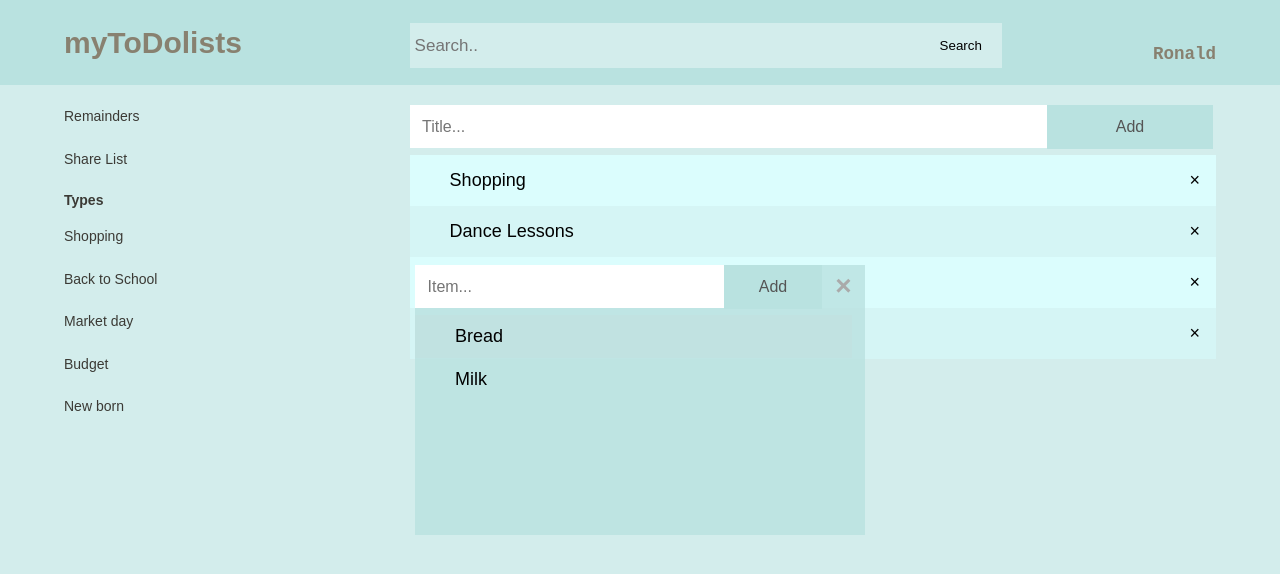
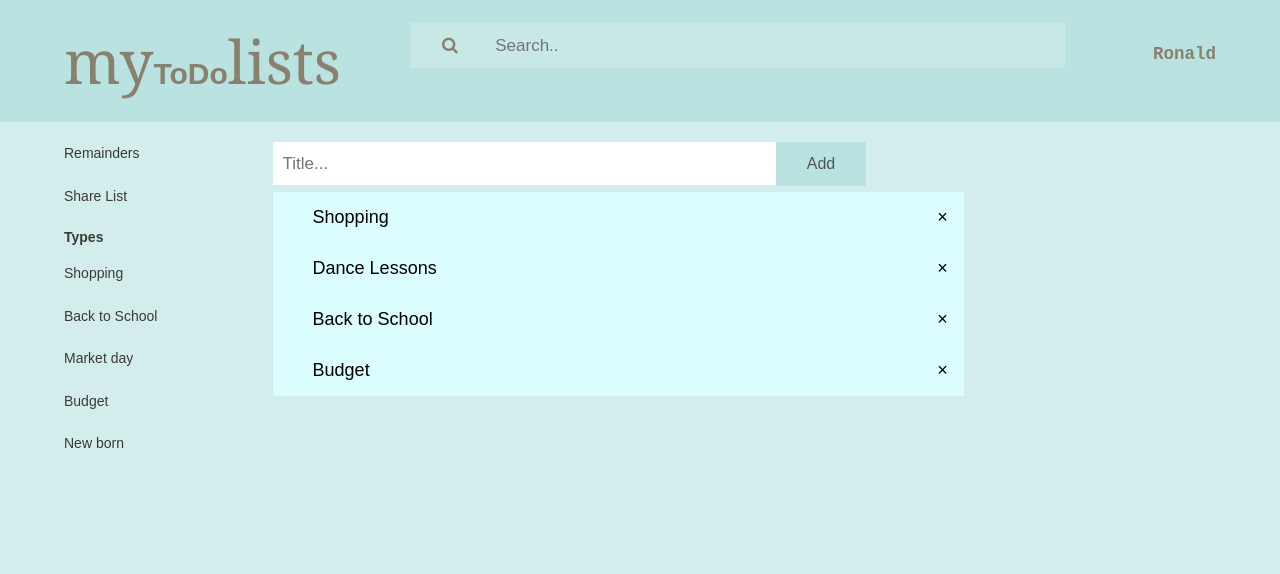
Before and after one commit to codjoero/myToDo, a plain HTML site: page templates/homepage.html in a window 1280 px wide. Drawn offline with nearby package versions, Linux system fonts and the light colour scheme.

Commit message:
fix(addRemoveItems): FIxed list Items display
Fixed items display and rensponsiveness issues

[Deliveries #160537160]

```diff
--- a/static/styleHomepage.css
+++ b/static/styleHomepage.css
@@ -1,4 +1,3 @@
-
 body {
     margin: 0;
     padding: 0;
@@ -13,6 +12,11 @@ body {
     overflow: hidden;
 }
 
+ul {
+    margin: 0;
+    padding: 0;
+}
+
 /*Header*/
 header{
     background: #b9e2e0;
@@ -23,28 +27,44 @@ header h1{
     float: left;
 }
 
+#branding{
+    margin: auto;
+    overflow: visible;
+    font-size: 15px;
+    color: #888170;
+}
+
+header .sexy{
+    font: 60px Angelina, Brush script mt, Georgia, Arial, Helvetica, sans-serif;
+}
+
 header form{
     float: right;
     margin-top: 23px;
     width: 70%;
-
 }
 
 header input{
     padding: 5px;
     height: 35px;
-    width: 500px;
+    width: 70%;
     border: none;
     font-size: 17px;
-    background: #d3edec;
+    background: rgba(211,237,236,0.6);
 }
 
-.search{
+header form button{
     height: 45px;
-    background: #d3edec;
+    background: rgba(211,237,236,0.6);
     border: none;
     padding-left: 20px;
     padding-right: 20px;
+    float: left;
+    width: 10%;
+    padding: 10px;
+    font-size: 17px;
+    cursor: pointer;
+    color: #888170;
 }
 
 .profile{
@@ -82,14 +102,54 @@ header input{
 
 /*lists*/
 #listsBody{
-    float: right;
+    position: relative;
+    left: 10%;
+    float: left;
+    margin: auto;
+    width:60%;
+}
+
+/*lists input*/
+form #listsInput{
+    border: none;
+    border-radius: 0;
+    float: left;
+    height: 23px;
+    padding: 10px;
+    font-size: 17px;
+    color: #555;
     width: 70%;
 }
 
-ul {
-    margin: 0;
-    padding: 0;
+/*addBtn*/
+form .addBtn{
+    background: #b9e2e0;
+    color: #555;
+    float: left;
+    padding: 10px;
+    cursor: pointer;
+    text-align: center;
+    font-size: 16px;
+    border: none;
+    border-radius: 0;
+    transition: 0.3s;
+    width: 10%
 }
+
+.addBtn:hover {
+    background-color: #bbb;
+}
+
+.active, .collapsible:hover {
+    background-color: #555;
+}
+
+.content {
+    padding: 0 18px;
+    display: none;
+    overflow: hidden;
+}
+
 #myLists{
     margin-top: 50px;
 
@@ -124,109 +184,3 @@ ul {
     background-color: #bbb;
     color: white;
 }
-
-/*lists input*/
-input{
-    border: none;
-    border-radius: 0;
-    padding: 12.5px;
-    float: left;
-    font-size: 16px;
-    width: 76%;
-}
-
-/*addBtn*/
-.addBtn{
-    background: #b9e2e0;
-    color: #555;
-    float: left;
-    padding: 10px;
-    cursor: pointer;
-    text-align: center;
-    font-size: 16px;
-    border-radius: 0;
-    transition: 0.3s;
-    width: 18%
-}
-
-.addBtn:hover {
-    background-color: #bbb;
-}
-.popup{
-
-    position:fixed;
-    top: 50%;
-    left: 50%;
-    width:30em;
-    height:18em;
-    margin-top: -9em;
-    margin-left: -15em;
-    z-index: 1;
-    float: right;
-    overflow: auto;
-    background-color: rgb(185,226,224);
-    background-color: rgba(185,226,224,0.8);
-
-}
-
-.popup-content {
-    width: 97%; /* Could be more or less, depending on screen size */
-
-}
-
-#popupInput{
-    margin-top: 0;
-    border: none;
-    border-radius: 0;
-    float: left;
-    font-size: 16px;
-    width: 65%;
-}
-
-.popupaddBtn{
-    background: #b9e2e0;
-    color: #555;
-    float: left;
-    padding: 10px;
-    cursor: pointer;
-    text-align: center;
-    font-size: 16px;
-    border-radius: 0;
-    transition: 0.3s;
-    width: 18%
-}
-
-.popupaddBtn:hover {
-    background-color: #bbb;
-}
-
-#myItems li{
-    cursor: pointer;
-    position: relative;
-    padding: 8px 8px 8px 40px;
-    font-size: 18px;
-    transition: 0.2s;
-}
-
-#myItems{
-    padding-top: 50px;
-}
-
-#myItems li:nth-child(odd) {
-    background: rgb(193, 226, 225);
-}
-
-/* The Close Button */
-.popupclose {
-    float: right;
-    color: #aaa;
-    font-size: 28px;
-    font-weight: bold;
-}
-
-.popupclose:hover,
-.popupclose:focus {
-    color: black;
-    text-decoration: none;
-    cursor: pointer;
-}
--- a/templates/homepage.html
+++ b/templates/homepage.html
@@ -9,6 +9,7 @@
         <meta http-equiv="X-UA-Compatible" content="ie=edge">
         <title>Todo Lists | Home</title>
         <link rel="stylesheet" type="text/css" media="screen" href="../static/styleHomepage.css" />
+        <link rel="stylesheet" href="https://cdnjs.cloudflare.com/ajax/libs/font-awesome/4.7.0/css/font-awesome.min.css">
     </head>
     <body>
         <header>
@@ -18,7 +19,7 @@
                 </div>
                 <form>
                     <input type="text" placeholder="Search..">
-                    <button type="submit" class="search">Search</button>
+                    <button type="submit"><i class="fa fa-search"></i></button>
                     <h3 class = "profile"> Ronald</h3>
                 </form>
 
@@ -47,37 +48,38 @@
                     </div>
                 </aside>
                 <div id="listsBody">
-                    <div class="listsHeader">
+                    <form class="listsHeader">
                         <input type="text" id="listsInput" placeholder="Title...">
                         <span onclick="newElement()" class="addBtn">Add</span>
-                    </div>
+                    </form>
                     <ul id="myLists">
-                        <li>Shopping</a><span class="close">&times;</span></li>
-                        <li>Dance Lessons</a><span class="close">&times;</span></li>
-                        <li>Back to School</a><span class="close">&times;</span></li>
-                        <li>Budget</a><span class="close">&times;</span></li>
+                        <li class="collapsible">Shopping<span class="close">&times;</span></li>
+                        <div class="content">
+                            <p>- Milk</p>
+                            <p>- Bread</p>
+                            <p>- Sugar</p>
+                        </div>
+                        <li class="collapsible">Dance Lessons<span class="close">&times;</span></li>
+                        <div class="content">
+                            <p>- Directions</p>
+                        </div>
+                        <li class="collapsible">Back to School<span class="close">&times;</span></li>
+                        <div class="content">
+                            <p>- Uniform</p>
+                            <p>- Books</p>
+                        </div>
+                        <li class="collapsible">Budget<span class="close">&times;</span></li>
+                        <div class="content">
+                            <p>- Gas</p>
+                            <p>- Fees</p>
+                            <p>- Shopping</p>
+                            <p>- Outing</p>
+                        </div>
                     </ul>
                 </div>
             </div>
         </section>
 
-        <!-- The Lists popup -->
-        <div id="popupBody" class="popup">
-            <div class="popup-content">
-                <span class="popupclose">&times;</span>
-                <div class="popupHeader">
-                    <input type="text" id="popupInput" placeholder="Item...">
-                    <span onclick="newElement()" class="popupaddBtn">Add</span>
-                </div>
-                <ul id="myItems">
-                    <li>Bread</span></li>
-                    <li>Milk</span></li>
-                </ul>
-            </div>
-        </div>
-
-        <script src="https://code.jquery.com/jquery-3.3.1.min.js"></script>
-        <script type="text/javascript" src="../static/homepage.js"></script>
         <script>
             var closebtns = document.getElementsByClassName("close");
             var i;
@@ -113,23 +115,19 @@
             }
             }
 
-            // Popup Lists
-            var modal = document.getElementById('popupBody');
-          //var btn = document.getElementsById("myLists");
-            var span = document.getElementsByClassName("popupclose")[0]
+            var coll = document.getElementsByClassName("collapsible");
+            var i;
 
-            btn.onclick = function() {
-                modal.style.display = "block";
-            }
-
-            span.onclick = function() {
-                modal.style.display = "none";
-            }
-
-            window.onclick = function(event) {
-                if (event.target == modal) {
-                    modal.style.display = "none";
-                }
+            for (i = 0; i < coll.length; i++) {
+                coll[i].addEventListener("click", function() {
+                    this.classList.toggle("active");
+                    var content = this.nextElementSibling;
+                    if (content.style.display === "block") {
+                    content.style.display = "none";
+                    } else {
+                    content.style.display = "block";
+                    }
+                });
             }
         </script>
     </body>
```
